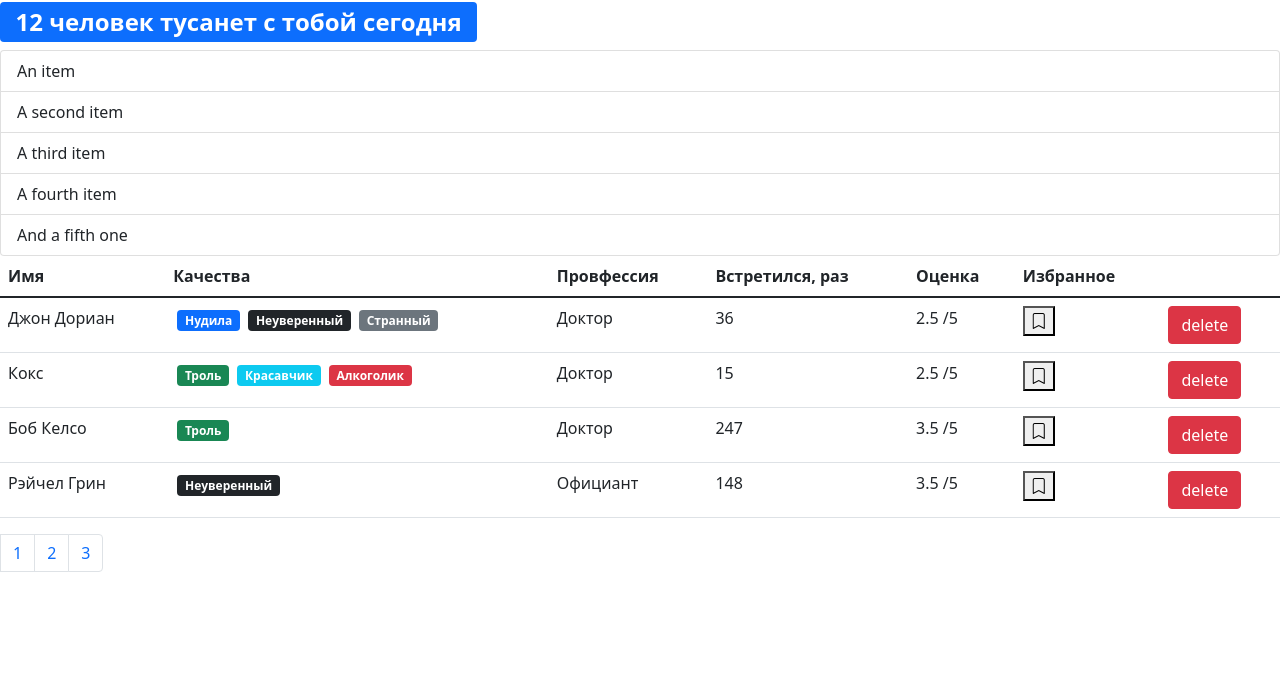
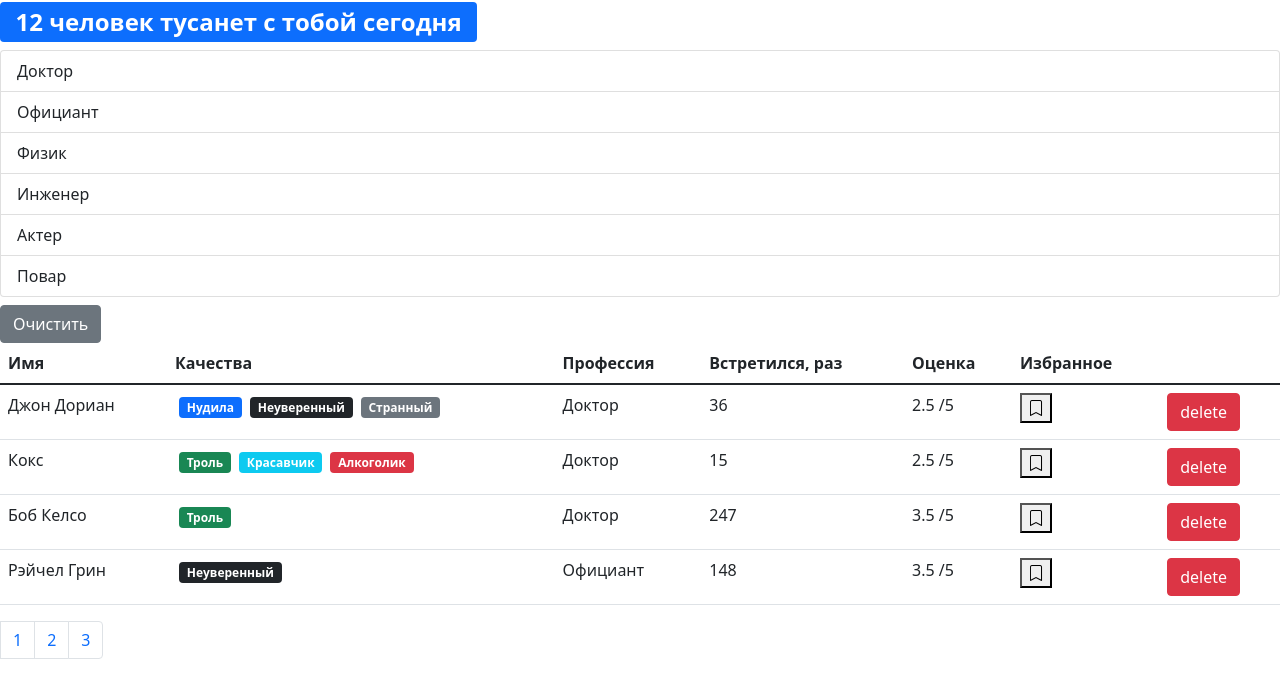
Before and after one commit to AleksFrontDev/Fast-company, a React (Create React App) app: page / in a window 1280 px wide. Shown: the top 698 px of the page. Built offline with nearby package versions, Linux system fonts and the light colour scheme.

Commit message:
Chfnged4

```diff
--- /dev/null
+++ b/src/app/api/fake.api/professions.api.js
@@ -0,0 +1,18 @@
+export const professions = {
+    doctor: { _id: "67rdca3eeb7f6fgeed471818", name: "Доктор" },
+    waiter: { _id: "67rdca3eeb7f6fgeed471820", name: "Официант" },
+    physics: { _id: "67rdca3eeb7f6fgeed471814", name: "Физик" },
+    engineer: { _id: "67rdca3eeb7f6fgeed471822", name: "Инженер" },
+    actor: { _id: "67rdca3eeb7f6fgeed471824", name: "Актер" },
+    cook: { _id: "67rdca3eeb7f6fgeed471829", name: "Повар" }
+};
+ const fetchAll = () => new Promise((resolve)=>{
+window.setTimeout(function(){
+resolve (professions);
+},2000);
+ });
+
+ // eslint-disable-next-line import/no-anonymous-default-export
+ export default {
+    fetchAll
+ };
--- a/src/app/api/fake.api/user.api.js
+++ b/src/app/api/fake.api/user.api.js
@@ -1,11 +1,4 @@
-const professions = {
-    doctor: { _id: "67rdca3eeb7f6fgeed471818", name: "Доктор" },
-    waiter: { _id: "67rdca3eeb7f6fgeed471820", name: "Официант" },
-    physics: { _id: "67rdca3eeb7f6fgeed471814", name: "Физик" },
-    engineer: { _id: "67rdca3eeb7f6fgeed471822", name: "Инженер" },
-    actor: { _id: "67rdca3eeb7f6fgeed471824", name: "Актер" },
-    cook: { _id: "67rdca3eeb7f6fgeed471829", name: "Повар" }
-};
+import {professions} from "./professions.api";
 const qualities = {
     tedious: {
         _id: "67rdca3eeb7f6fgeed471198",
--- a/src/app/api/index.js
+++ b/src/app/api/index.js
@@ -1,5 +1,7 @@
 import * as users from "./fake.api/user.api";
+import professions from "./fake.api/professions.api";
 const API = {
-    users
+    users,
+    professions
 };
 export default API;
--- a/src/app/components/groupList.jsx
+++ b/src/app/components/groupList.jsx
@@ -1,13 +1,34 @@
 import React from "react";
+import PropTypes from "prop-types";
 
-const GroupList = () => {
-    return ( <ul className="list-group">
-    <li className="list-group-item">An item</li>
-    <li className="list-group-item">A second item</li>
-    <li className="list-group-item">A third item</li>
-    <li className="list-group-item">A fourth item</li>
-    <li className="list-group-item">And a fifth one</li>
+const GroupList = ({items,valueProperty, contentProperty, onItemSelect, selectedItem }) => {
+  console.log(Object.keys(items));
+    return (
+    <ul className="list-group">
+      {Object.keys(items).map(item =>
+      <li key = {items[item] [valueProperty]}
+      className={"list-group-item"
+      +
+       (items[item]=== selectedItem?" active":""
+       )}
+      onClick={()=>onItemSelect(items[item])}
+      role = "button"
+      >
+        {items[item] [contentProperty]}
+      </li>
+      )}
   </ul>);
+   };
+   GroupList.defaultProps = {
+   valueProperty:"_id",
+   contentProperty: "name"
+   };
+   GroupList.propTypes = {
+  items:PropTypes.object.isRequired,
+  valueProperty:PropTypes.string.isRequired,
+  contentProperty:PropTypes.string.isRequired,
+  onItemSelect:PropTypes.func,
+  selectedItem: PropTypes.object
    };
 
 export default GroupList;
--- a/src/app/components/users.jsx
+++ b/src/app/components/users.jsx
@@ -1,29 +1,63 @@
-import React, { useState } from "react";
+import React, { useState,useEffect } from "react";
 import PropTypes from "prop-types";
 import { paginate } from "../utils/paginate";
 import Pagination from "./pagination";
 import User from "./user";
+import api from "../api";
 import GroupList from "./groupList";
 const Users = ({ users: allUsers, ...rest }) => {
     const [currentPage, setCurrentPage] = useState(1);
+    const [professions,setProfession] = useState (api.professions.fetchAll());
+    const [selectedProf,setSelectedProf] = useState ();
     const count = allUsers.length;
     const pageSize = 4;
+    useEffect(()=>{
+        api.professions.fetchAll().then((data)=>
+         setProfession(
+         data
+            )
+        );
+         }, []);
+
+    const handleProfessionSelect = (item) => {
+        setSelectedProf(item);
+    };
+    console.log(professions);
 
     const handlePageChange = (pageIndex) => {
         setCurrentPage(pageIndex);
-        console.log("page: ", pageIndex);
     };
-    const usersCrop = paginate(allUsers, currentPage, pageSize);
+    const filteredUsers = selectedProf
+    ? allUsers.filter
+    ((user)=> user.profession === selectedProf)
+    : allUsers;
+
+    const usersCrop = paginate(filteredUsers, currentPage, pageSize);
+    const clearFilter = () => {
+  setSelectedProf();
+    };
     return (
-        <>
-        < GroupList />
+        <> {professions && (
+            <>
+        < GroupList
+        selectedItem = {selectedProf}
+        items={professions}
+         onItemSelect = {handleProfessionSelect}
+
+         valueProperty="_id"
+         contentProperty="name"
+         />
+      <button className= "btn btn-secondary mt-2"
+      onClick = {clearFilter}>Очистить</button>
+         </>
+        )}
             {count > 0 && (
                 <table className="table">
                     <thead>
                         <tr>
                             <th scope="col">Имя</th>
                             <th scope="col">Качества</th>
-                            <th scope="col">Провфессия</th>
+                            <th scope="col">Профессия</th>
                             <th scope="col">Встретился, раз</th>
                             <th scope="col">Оценка</th>
                             <th scope="col">Избранное</th>
```
Also changed, not shown: reportWebVitals.js (deleted, +0 -15 lines).
